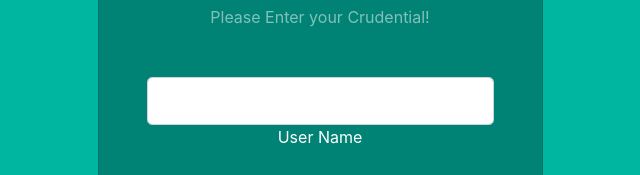
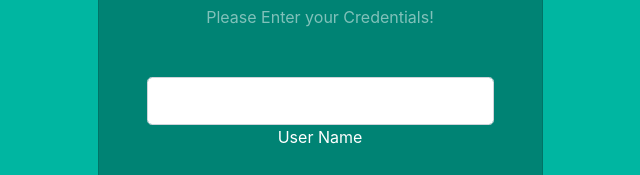
Before and after one commit to ghostridersahil/EduMotive_Edu_Hackathon, a plain HTML site: page signup.html in a window 1280 px wide. Shown: the part 274-449 px from the top of the page, 320-960 px from the left. Drawn offline with nearby package versions, Linux system fonts and the light colour scheme.

Commit message:
Update signup.html

```diff
--- a/signup.html
+++ b/signup.html
@@ -50,7 +50,7 @@
               <div class="mb-md-5 mt-md-4 pb-5">
 <img src="Images/logo.png" alt="logo" style="border-radius:100%; height:7rem; width:7rem">
                 <h2 class="fw-bold mb-2 text-uppercase">Sign Up</h2>
-                <p class="text-white-50 mb-5">Please Enter your Crudential!</p>
+                <p class="text-white-50 mb-5">Please Enter your Credentials!</p>
 
                 <div class="form-outline form-white mb-4">
                   <input type="email" id="typeEmailX" class="form-control form-control-lg" />
```
